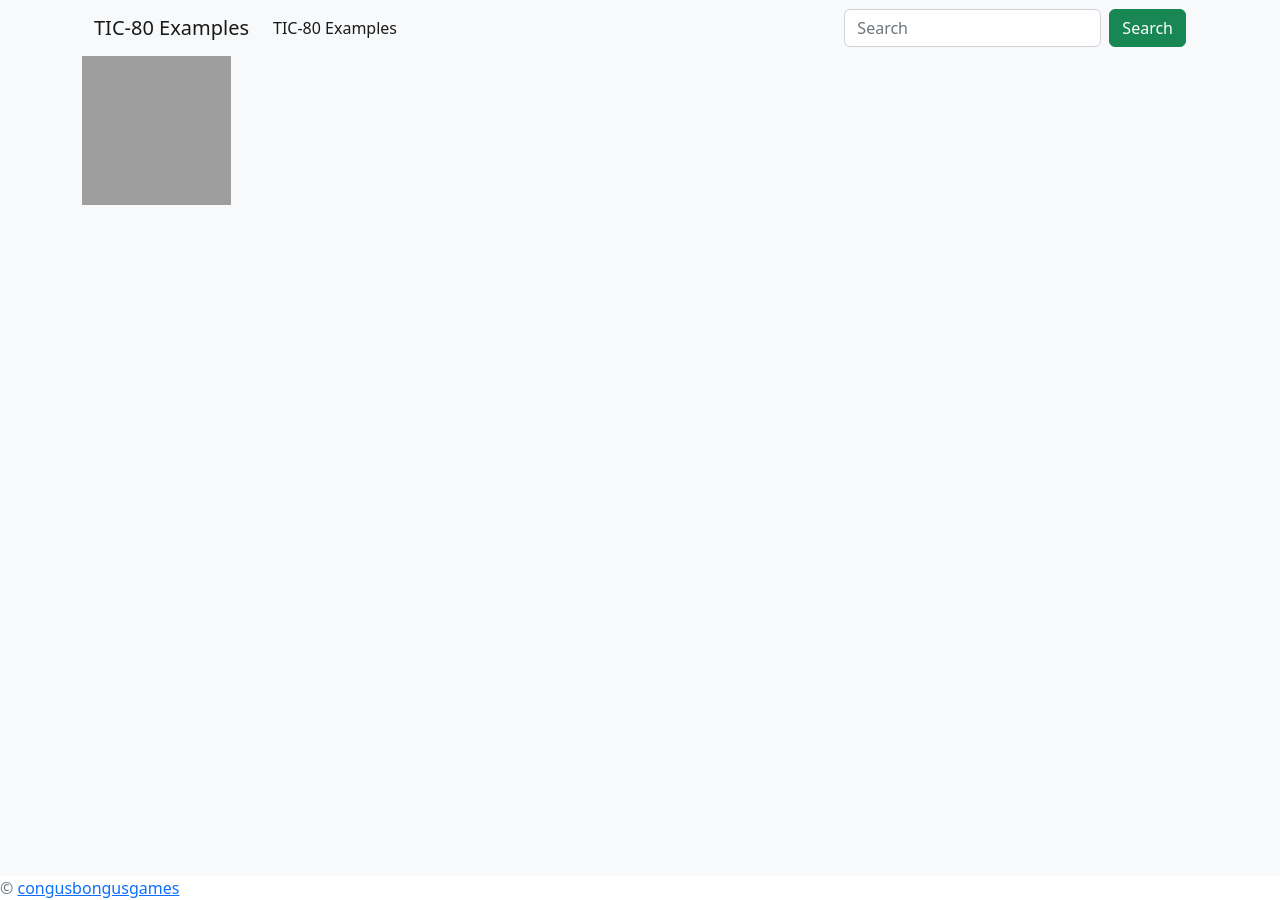
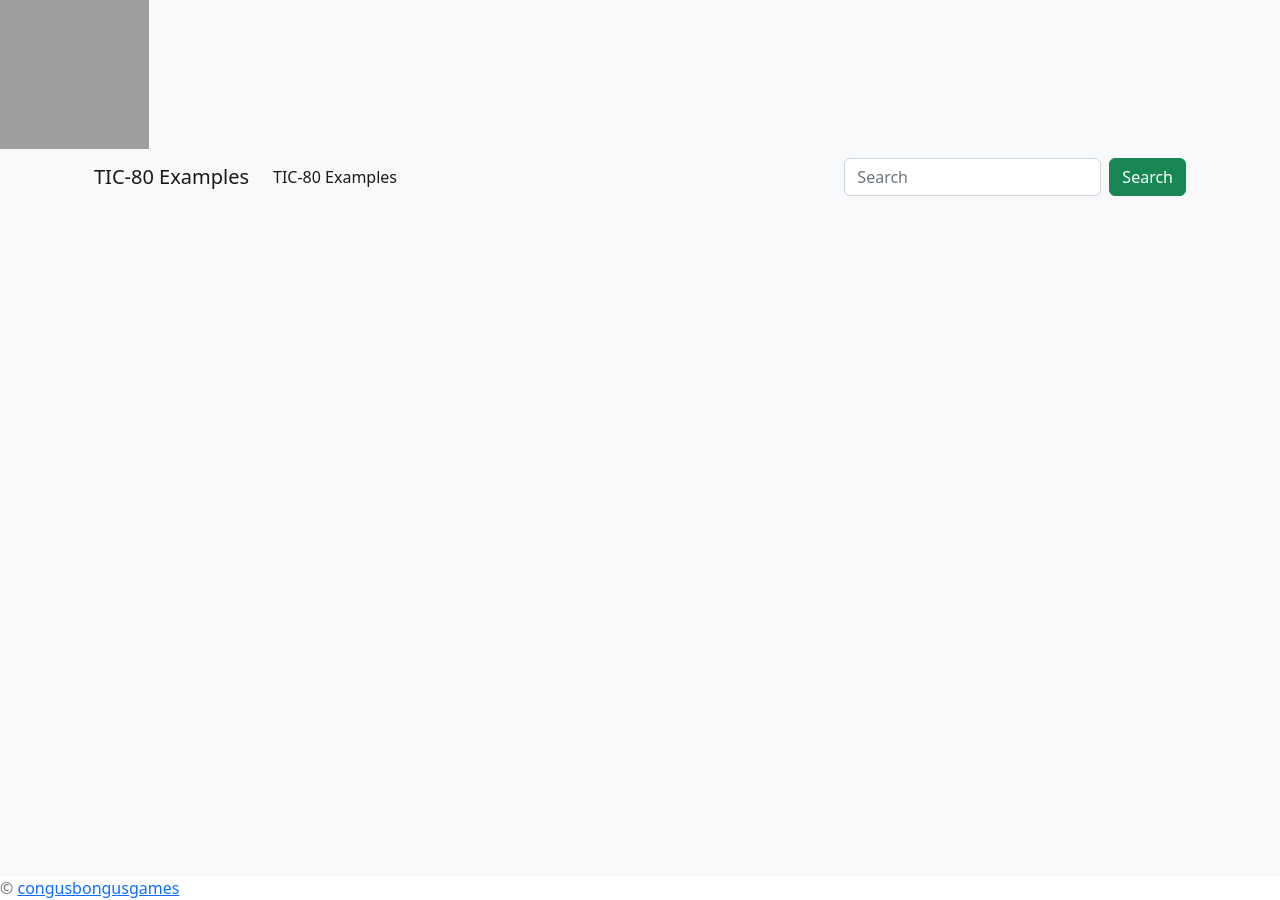
Before and after one commit to cxong/tic-80-examples, a Jekyll site: the page built from index.html, in a window 1280 px wide. Built offline with Jekyll 4.4.1, drawn with Linux system fonts in a browser that asks for light colours; the list of posts is cut into pages by our own code; grey boxes are pictures that could not be loaded.

Commit message:
Move fork ribbon

```diff
--- a/_includes/body.html
+++ b/_includes/body.html
@@ -1,4 +1,5 @@
 <body class="bg-light">
+<a href="https://github.com/cxong/tic-80-examples"><img decoding="async" loading="lazy" width="149" height="149" src="https://github.blog/wp-content/uploads/2008/12/forkme_right_white_ffffff.png?resize=149%2C149" class="attachment-full size-full" alt="Fork me on GitHub" data-recalc-dims="1"></a>
 <div class="container">
   <nav class="navbar navbar-expand-sm">
     <div class="container-fluid">
--- a/index.html
+++ b/index.html
@@ -2,7 +2,6 @@
 layout: default
 title: TIC-80 Examples
 ---
-<a href="https://github.com/cxong/tic-80-examples"><img decoding="async" loading="lazy" width="149" height="149" src="https://github.blog/wp-content/uploads/2008/12/forkme_right_white_ffffff.png?resize=149%2C149" class="attachment-full size-full" alt="Fork me on GitHub" data-recalc-dims="1"></a>
 
 <div class="carts">
 {% for post in paginator.posts %}
```
